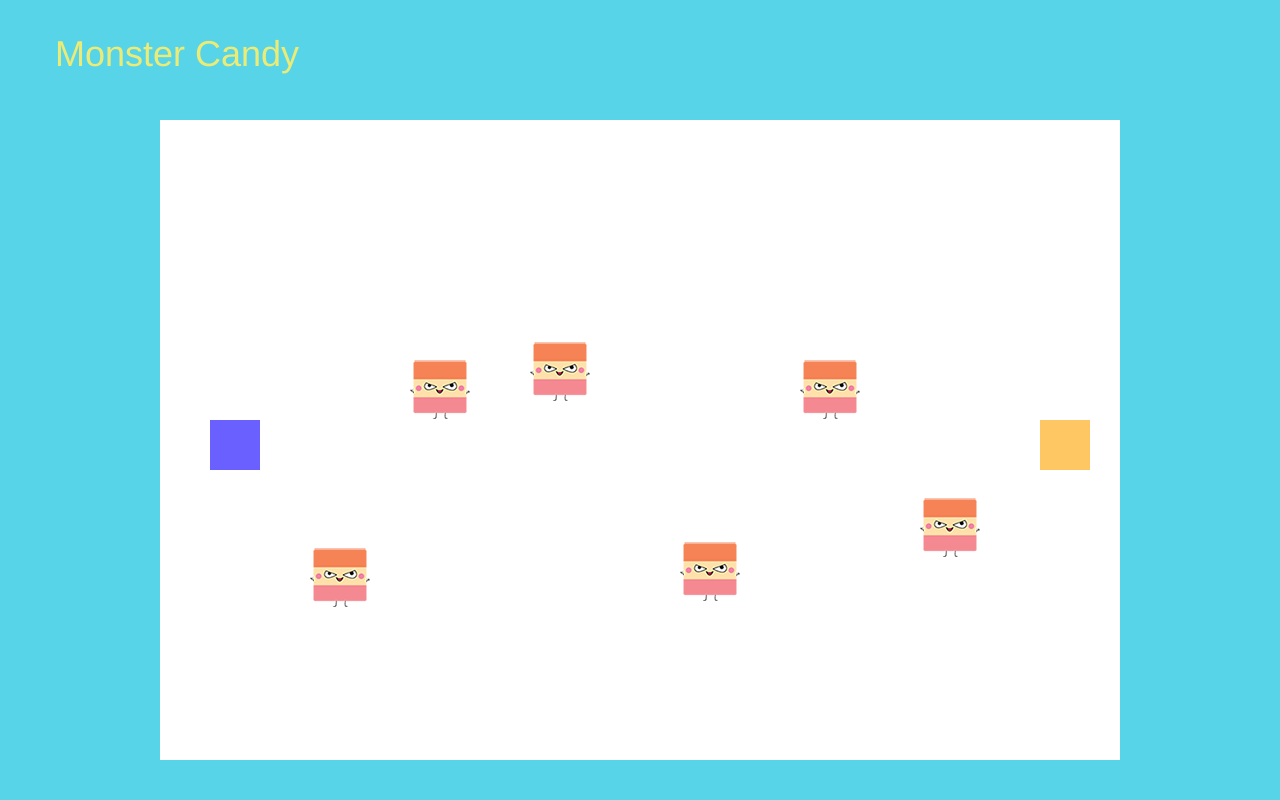
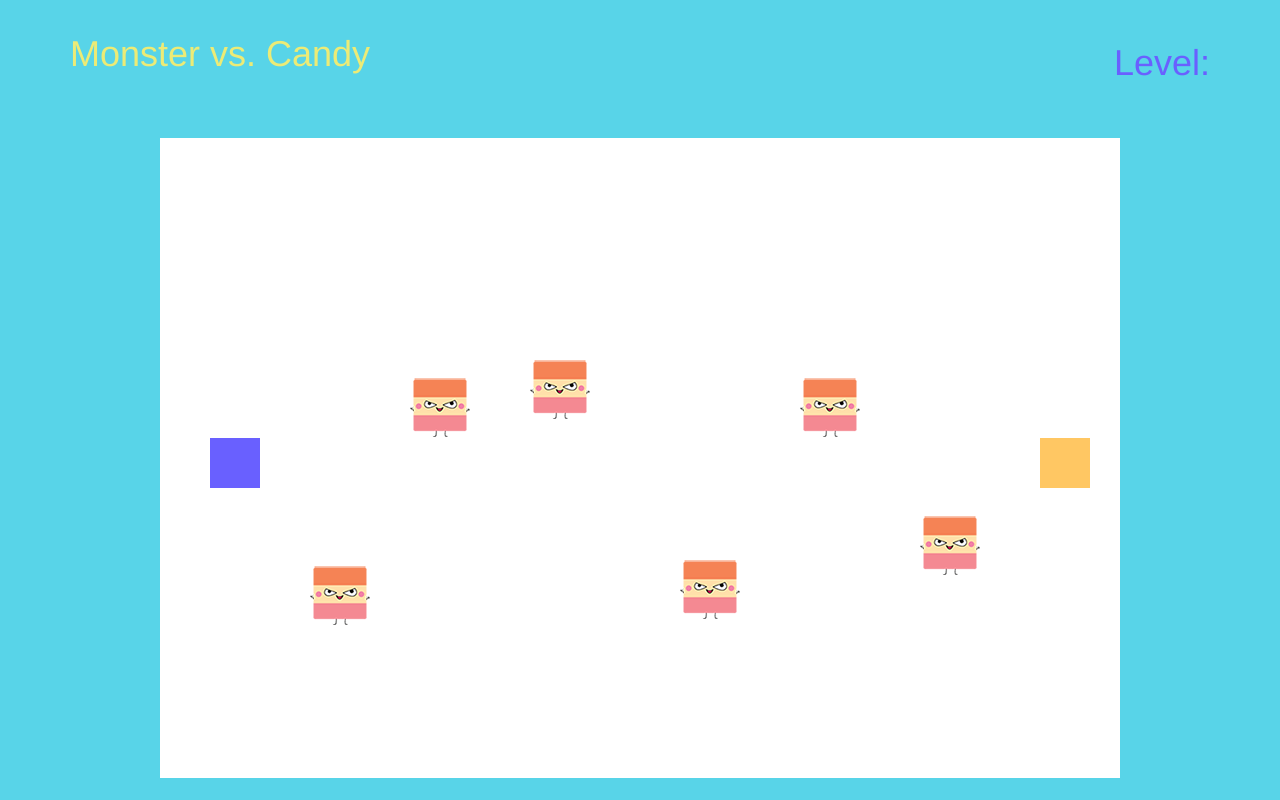
Before and after one commit to Sulaiman001/monster-candy, a website: page index.html in a window 1280 px wide. Shown: the top 800 px of the page. Drawn offline with Linux system fonts and the light colour scheme.

Commit message:
Adding level counter and styling it

```diff
--- a/css/src/partials/_typography.scss
+++ b/css/src/partials/_typography.scss
@@ -1,5 +1,12 @@
 h1 {
     color: $yellow;
+}
+
+h3 {
+    color: $purple;
+    padding: 0.25em 0;
+    text-align: right;
+    font-size: 36px;
 }
 
 p {
--- a/index.html
+++ b/index.html
@@ -3,7 +3,7 @@
 
 <head>
     <meta charset="utf-8">
-    <title>Monster Candy</title>
+    <title>Monster vs. Candy</title>
     <meta name="description" content="">
     <meta name="viewport" content="width=device-width, initial-scale=1.0, user-scalable=no">
     <link href="css/dist/bootstrap.css" rel="stylesheet" media="all">
@@ -14,7 +14,8 @@
 <body>
     <header role="banner" class="container">
         <div class="row">
-            <h1>Monster Candy</h1>
+            <h1 class="col-sm-12 col-md-6">Monster vs. Candy</h1>
+            <h3 class="col-sm-12 col-md-6">Level: <span id="js-levelCount"></span></h3>
         </div>
     </header>
 
```
Also changed, not shown: css/dist/main.css, css/src/main.scss (line endings or trailing spaces), css/src/modules/_colours.scss (line endings or trailing spaces), img/build/evil-candy.png (added).
